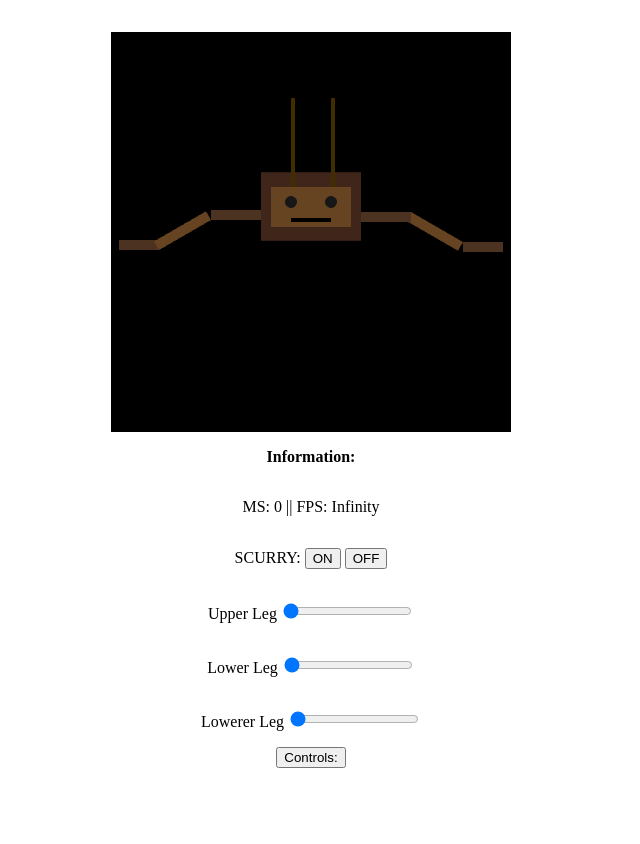
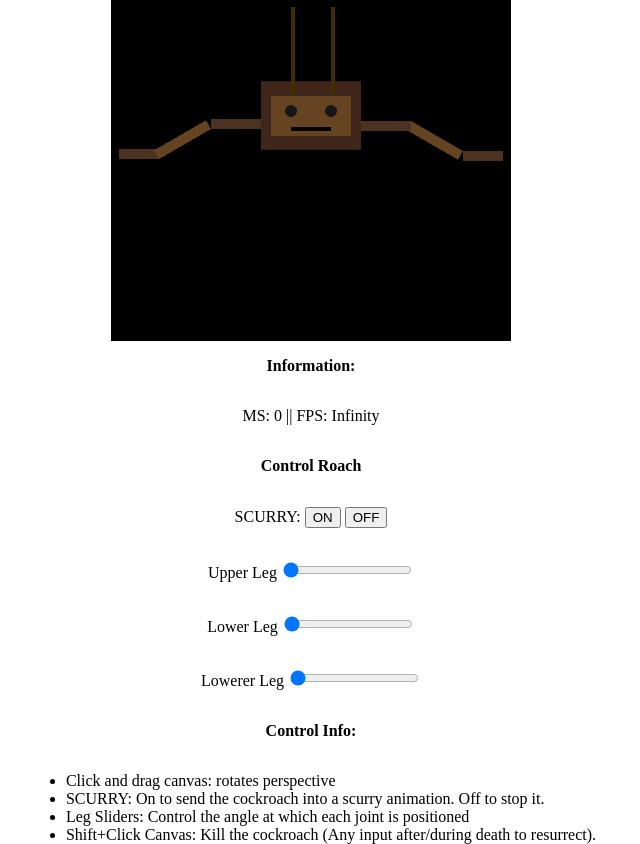
Before and after one commit to theodoredanielson/BlockyAnimal, a plain HTML site: page src/BlockyAnimal.html in a window 1280 px wide. Shown: the whole page, without its empty margins (329-969 px from the left). Before the commit the page ends 800 px from the top, so only its background shows below. Drawn offline with Linux system fonts and the light colour scheme; animation ran at ten frames a second.

Commit message:
Update BlockyAnimal.html

```diff
--- a/src/BlockyAnimal.html
+++ b/src/BlockyAnimal.html
@@ -44,6 +44,7 @@
     <!-- UI elements for user interaction -->
     <p><b>Information:</b></p>
     <p id="numdot">XXX </p>
+   <p><b>Control Roach</b></p>
     <p>SCURRY:
       <button type="button" id="animationLegOnButton">ON</button>
       <button type="button" id="animationLegOffButton">OFF</button>
@@ -52,16 +53,13 @@
     <p>Lower Leg <input type="range" min="0" max="30" value="0" id="lowerLeg"></p>
     <p>Lowerer Leg <input type="range" min="0" max="45" value="0" id="ankleSlide"></p>
 
-   <div class="Dropdown">
-    <button id="DropDown-Button">Controls:</button>
-        <div class="Dropdown-Menu">
+    <p><b>Control Info:</b></p>
     <ul style="list-style-type:disc;">
       <li>Click and drag canvas: rotates perspective</li>
       <li>SCURRY: On to send the cockroach into a scurry animation. Off to stop it.</li>
       <li>Leg Sliders: Control the angle at which each joint is positioned</li>
       <li>Shift+Click Canvas: Kill the cockroach (Any input after/during death to resurrect).</li>
     </ul>
-        </div>
 
     <script src="../lib/cuon-matrix-cse160.js"></script>
     <script src="../lib/webgl-debug.js"></script>
```
Lines whose indentation alone changed are shown as unchanged.
